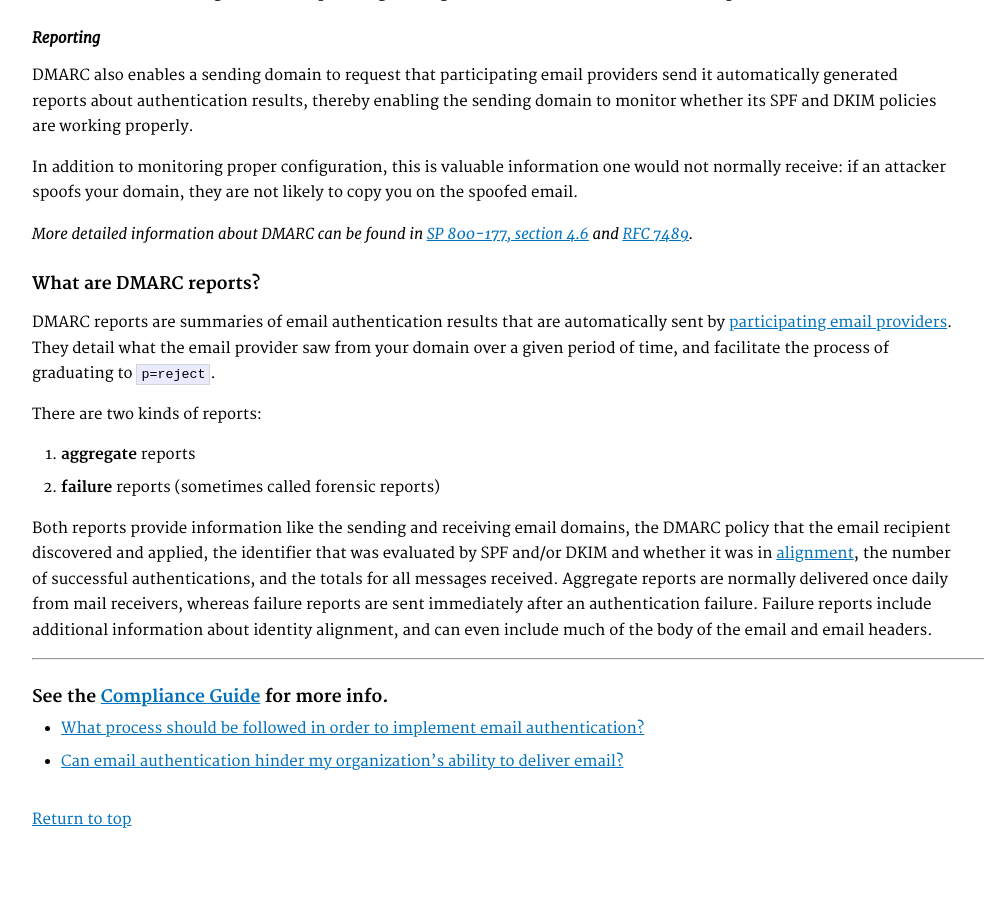
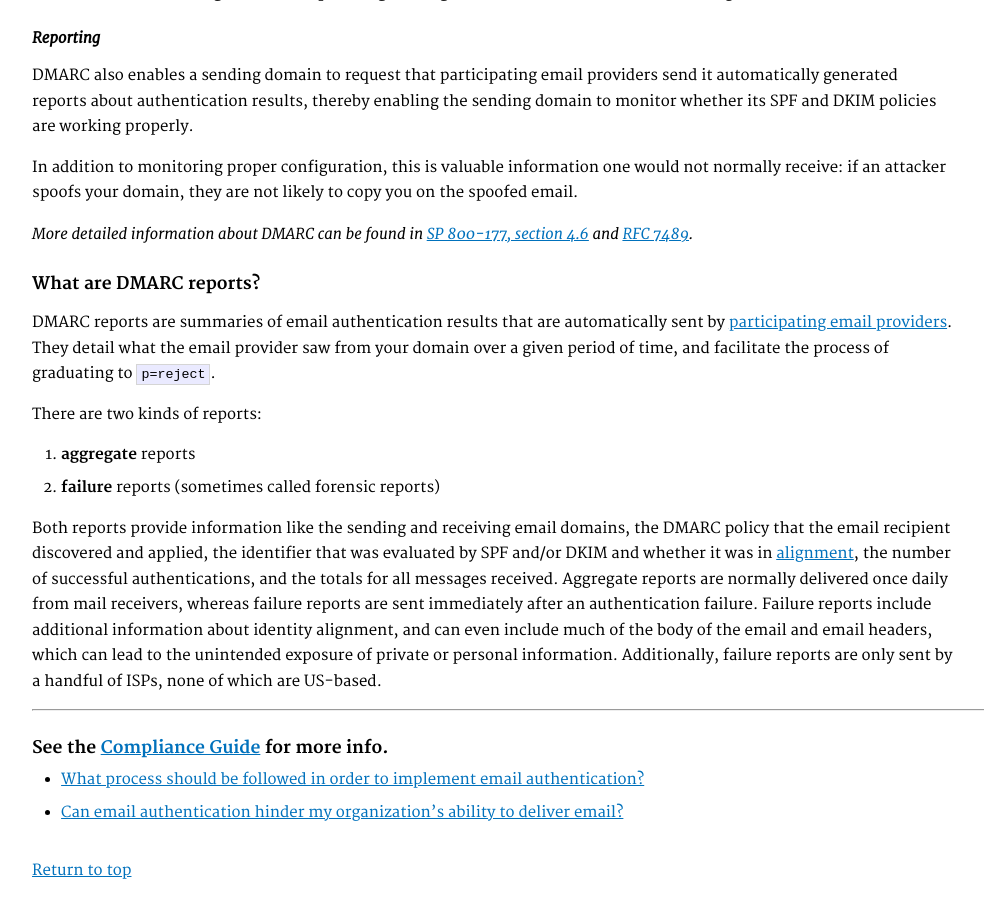
Before and after one commit to cisagov/cyber.dhs.gov, a Jekyll site: the page built from pages/intro.md, in a window 1280 px wide and 900 px high, scrolled down 2448 px. Shown: the whole window, without its empty margins (248-1232 px from the left). Built offline with Jekyll 4.4.1, drawn with Linux system fonts in a browser that asks for light colours; before the commit the page ends 3297 px from its top, so only the background shows below that.

Commit message:
expand language around impact of failure reports and who actually sends them

```diff
--- a/pages/intro.md
+++ b/pages/intro.md
@@ -83,7 +83,7 @@ There are two kinds of reports:
 1. **aggregate** reports
 2. **failure** reports (sometimes called forensic reports)
 
-Both reports provide information like the sending and receiving email domains, the DMARC policy that the email recipient discovered and applied, the identifier that was evaluated by SPF and/or DKIM and whether it was in [alignment](#alignment-and-conformance), the number of successful authentications, and the totals for all messages received. Aggregate reports are normally delivered once daily from mail receivers, whereas failure reports are sent immediately after an authentication failure. Failure reports include additional information about identity alignment, and can even include much of the body of the email and email headers.
+Both reports provide information like the sending and receiving email domains, the DMARC policy that the email recipient discovered and applied, the identifier that was evaluated by SPF and/or DKIM and whether it was in [alignment](#alignment-and-conformance), the number of successful authentications, and the totals for all messages received. Aggregate reports are normally delivered once daily from mail receivers, whereas failure reports are sent immediately after an authentication failure. Failure reports include additional information about identity alignment, and can even include much of the body of the email and email headers, which can lead to the unintended exposure of private or personal information. Additionally, failure reports are only sent by a handful of ISPs, none of which are US-based.
 - - -
 #### See the [Compliance Guide](/guide) for more info.
 * [What process should be followed in order to implement email authentication?](/guide/#what-process-should-be-followed-in-order-to-implement-email-authentication)
```
